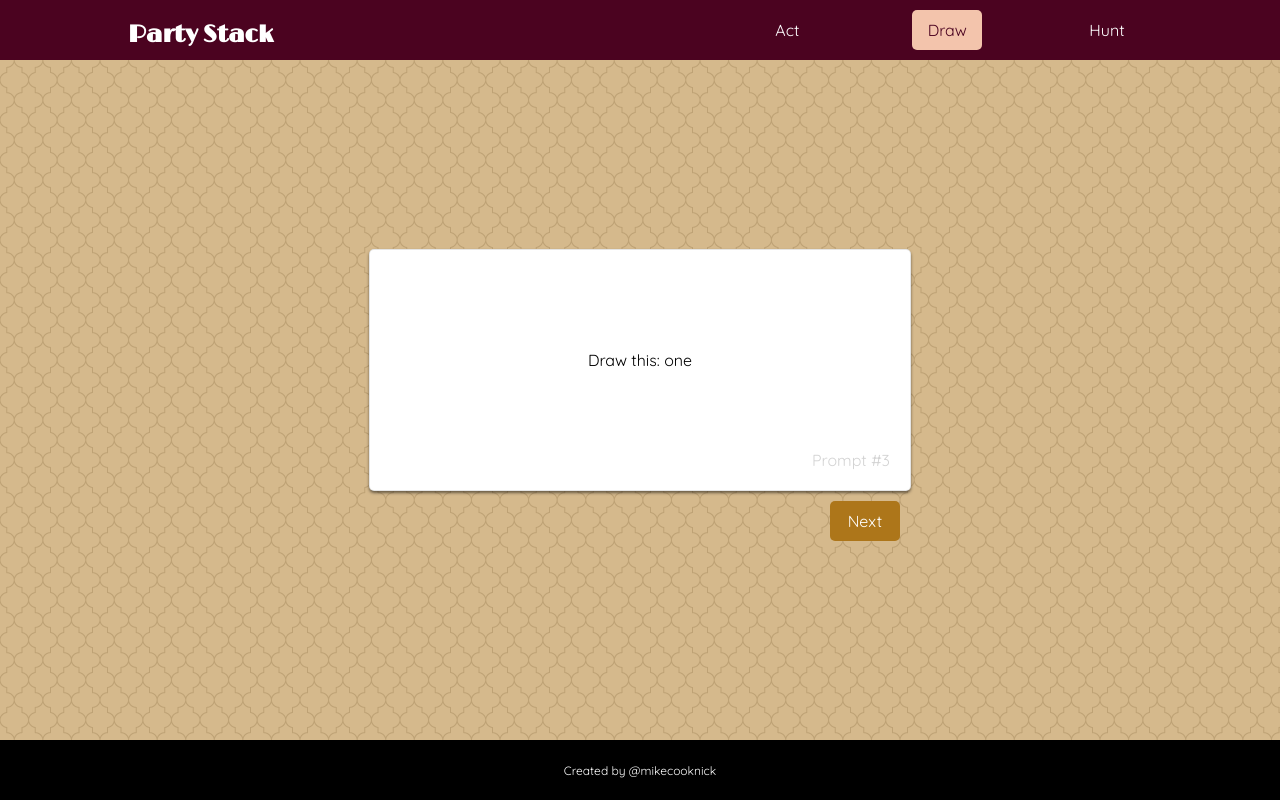
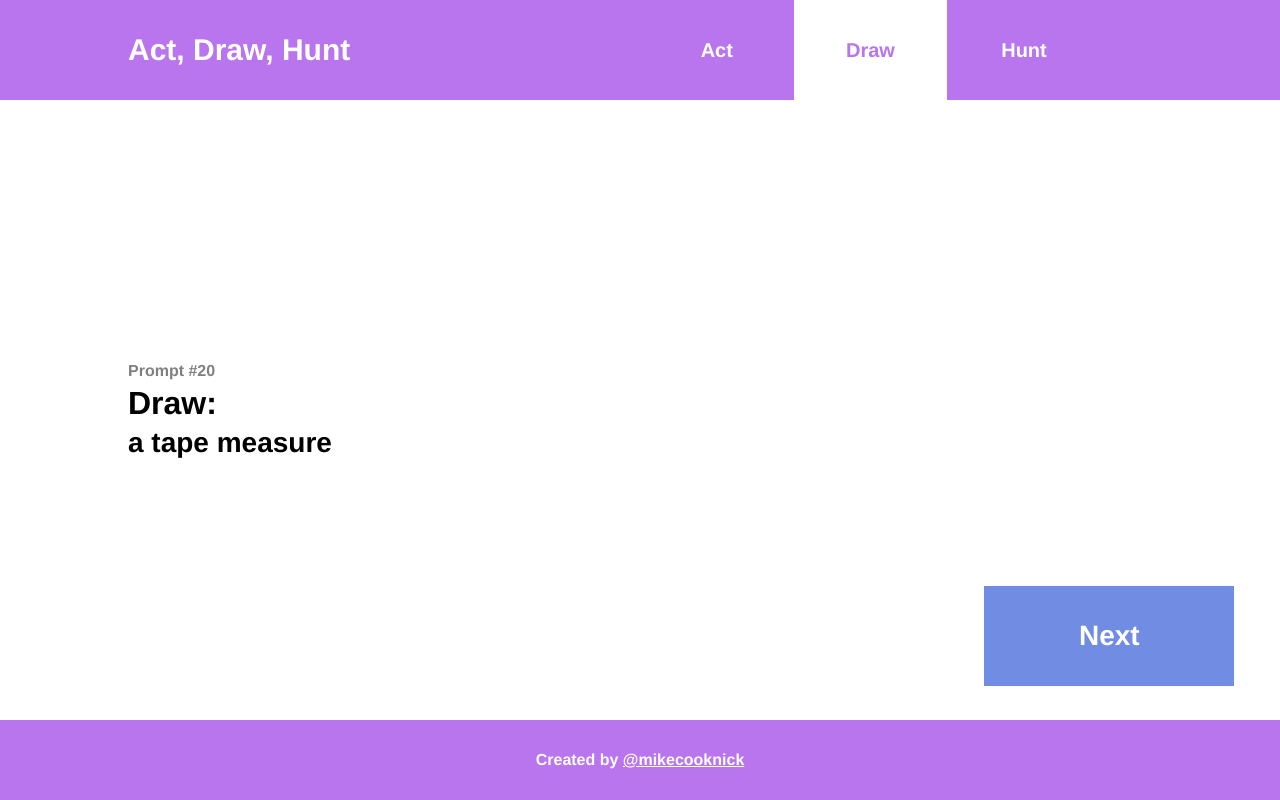
Before and after one commit to Cooknick/card-prompts, a React (Create React App) app: page /draw in a window 1280 px wide. Built offline with nearby package versions, Linux system fonts and the light colour scheme.

Commit message:
simplfied function an style

```diff
--- a/src/App.tsx
+++ b/src/App.tsx
@@ -25,7 +25,7 @@ function App() {
           <Hunt />
         </Route>
         <Route path="/">
-          <Home />
+          <Act />
         </Route>
       </Switch>
     </Router>
--- a/src/components/Deck.tsx
+++ b/src/components/Deck.tsx
@@ -8,55 +8,69 @@ const DeckWrapper = styled.div`
     width: 100%;
     justify-content: center;
     align-items: center;
+    flex-direction: row;
+    height: 100%;
+    background: white;
+    font-weight: bold;
+
+`
+const CardWrapper = styled.div`
+    flex: 2;
+    height: 100%;
+    display: flex;
+    justify-content: center;
+    align-items: left;
+    padding: 0 10%;
+    flex-direction:column;
+`
+const CardCount = styled.div`
+    color: grey;
+`
+const CardHeader = styled.div`
+    font-size: 32px;
+    color: black;
+    margin: 5px 0;
+
+`
+const CardBody = styled.div`
+font-size: 28px;
+    color: black;
+`
+const DeckButtonWrapper = styled.div`
+    flex: 1;
+    height: 100%;
+    display: flex;
     flex-direction: column;
-    height: 100%;
-    background-image: url('/img/hotel-wallpaper.png');
+    justify-content: flex-end;
+    align-items: center;
 `
-
-const ColorOverlay = styled(DeckWrapper)`
-background: rgba(172, 117, 26, 0.5);
-`
-
-const CardWrapper = styled.div`
-    border: 1px solid rgba(0,0,0, 0.1);
-    background: white;
-    border-radius: 5px;
-    box-shadow: 0px 2px 3px rgba(0,0,0, 0.5);
-    min-width: 500px;
-    height: 200px;
-    padding: 20px;
-    text-align:center;
-    display: flex;
-    justify-content: space-between;
-    align-items: center;
-    flex-direction: column;
-`
-
-const CardCount = styled.div`
-    color: lightgrey;
-    align-self: end;
-`
-
-const DeckButtonWrapper = styled.div`
-    display: flex;
-    flex-direction: row;
-    justify-content: end;
-    align-items: end;
-    min-width: 540px;
-`
-const DeckButton = styled(Button)`
-    background: ${colorCodes.gold};
+const DeckButton = styled.div <{ isClicking: boolean }>`
+    background: ${props => props.isClicking ? colorCodes.pink : colorCodes.blue};
     color: white;
     border: none;
     transition: background 100ms;
+    height: 100px;
+    min-width: 250px;
+    font-size: 28px;
+    display: flex;
+    justify-content: center;
+    align-items: center;
+    cursor: pointer;
+    margin-bottom: 10%;
 
     :hover {
-        background: ${colorCodes.red};
+        color: black;
     }
 `
 
-const Deck: FC<{ list: string[] }> = ({ list }) => {
+const includedValue = (array: number[], item: number) => {
+    return array.indexOf(item) > -1
+}
+
+const Deck: FC<{ list: string[], prompt: string }> = ({ list, prompt }) => {
+    const [deckHistory, setDeckHistory] = useState<number[]>([])
     const [card, setCard] = useState<string>('')
+    const [clicking, isClicking] = useState<boolean>(false)
     const [randNumber, setRandNumber] = useState<number>(0);
 
     useEffect(() => {
@@ -64,14 +78,19 @@ const Deck: FC<{ list: string[] }> = ({ list }) => {
     }, [])
 
     const generateNearlyRandomNumber = () => {
+        if (deckHistory.length === (list.length - 1)) {
+            setDeckHistory([])
+        }
+
         const newRandNumber: number = Math.floor(Math.random() * list.length)
 
-        if (newRandNumber === randNumber) {
+        if (newRandNumber === randNumber || includedValue(deckHistory, newRandNumber)) {
             generateNearlyRandomNumber()
             return;
         }
 
         setRandNumber(newRandNumber)
+        setDeckHistory(prev => [...prev, newRandNumber])
     }
 
     const generateCard = () => {
@@ -79,34 +98,29 @@ const Deck: FC<{ list: string[] }> = ({ list }) => {
         setCard(list[randNumber])
     }
 
+    const clickButton = () => {
+        isClicking(!clicking);
+        generateCard();
+    }
+
     return (
         <DeckWrapper>
-            <ColorOverlay>
-                <div>
             <CardWrapper>
-                        <div />
-                        <div>
-                            {card}
-                        </div>
                 <CardCount>
                     Prompt #{randNumber + 1}
                 </CardCount>
+                <CardHeader>
+                    {prompt}
+                </CardHeader>
+                <CardBody>
+                    {card}
+                </CardBody>
             </CardWrapper>
-                </div>
             <DeckButtonWrapper>
-                    <DeckButton onClick={() => generateCard()}>Next</DeckButton>
+                <DeckButton isClicking={clicking} onClick={() => clickButton()}>Next</DeckButton>
             </DeckButtonWrapper>
-            </ColorOverlay>
         </DeckWrapper>
     )
 }
 
 export default Deck
-
-// const [card, setCard] = useState<string>('')
-// setCard(list[randomNumber])
-
-   // const generateCard = () => {
-    //     const randomNumber: number = Math.floor(Math.random() * list.length)
-    //     setCard(list[randomNumber])
-    // }
--- a/src/components/Footer.tsx
+++ b/src/components/Footer.tsx
@@ -4,17 +4,18 @@ import { colorCodes } from '../constants';
 const FooterWrapper = styled.div`
 color: white;
 bottom: 0px;
-background: black;
+background: ${colorCodes.pink};
 text-align: center;
-font-size: 12px;
-height: 60px;
+font-size: 16px;
+height: 80px;
 width: 100%;
 display: flex;
 justify-content: center;
 align-items: center;
 
     a {
-        color: white
+        color: white;
+        text-decoration: underline;
     }
 `
 const Footer = () => (
--- a/src/components/Header.tsx
+++ b/src/components/Header.tsx
@@ -1,5 +1,5 @@
 import React from 'react';
-import { Link, useLocation, useParams, useRouteMatch } from 'react-router-dom';
+import { Link, useHistory, useLocation, useParams, useRouteMatch } from 'react-router-dom';
 import styled from 'styled-components';
 
 import { colorCodes, pageNames } from '../constants';
@@ -9,65 +9,65 @@ const HeaderWrapper = styled.div`
     width: 100%;
     display: flex;
     flex-direction: row;
-    height: 60px;
+    height: 100px;
+    font-size: 20px;
     padding: 0 10%;
     box-sizing: border-box;
     justify-content: space-between;
-    background: ${colorCodes.red};
+    background: ${colorCodes.pink};
+    align-items: center;
 
     a {
         color: white;
     }
 `
 
-const HeaderButton = styled(Button) <{ active: boolean }>`
-    border: none;
-    background: ${props => props.active ? colorCodes.rose : 'none'};
-    color: ${props => props.active ? colorCodes.red : 'white'};
+const HeaderButton = styled.div <{ active: boolean }>`
+    height: 100%;
+    background: ${props => props.active ? 'white' : 'none'};
+    color: ${props => props.active ? colorCodes.pink : 'white'};
+    width: 30%;
+    align-items: center;
+    display:flex;
+    justify-content:center;
+    cursor: pointer;
 
     :hover {
-        background: ${colorCodes.rose};
-        border-color: ${colorCodes.rose};
-        color: black;
+        background: white;
+        color: ${colorCodes.pink};
     }
 `
 
 const HeaderButtonsWrapper = styled.div`
     display: flex;
     flex-direction: row;
-    color: ${colorCodes.red};
-    width: 40%;
-    justify-content: space-between;
+    height: 100%;
+    width: 50%;
 `
 
 const Header = () => {
     const location = useLocation();
+    const history = useHistory();
 
     const route = location.pathname || ''
 
     return (
         <HeaderWrapper>
             <div>
-                <Link to="/">
-                    <h2>Party Stack</h2>
+                <Link to="/act">
+                    <h2>Act, Draw, Hunt</h2>
                 </Link>
             </div>
             <HeaderButtonsWrapper>
-                <Link to="/act">
-                    <HeaderButton active={route === `/${pageNames.act}`}>
+                <HeaderButton onClick={() => history.push('/act')} active={route === `/${pageNames.act}` || route === '/'}>
                     Act
                 </HeaderButton>
-                </Link>
-                <Link to="/draw">
-                    <HeaderButton active={route === `/${pageNames.draw}`}>
+                <HeaderButton onClick={() => history.push('/draw')} active={route === `/${pageNames.draw}`}>
                     Draw
                 </HeaderButton>
-                </Link>
-                <Link to="/hunt">
-                    <HeaderButton active={route === `/${pageNames.hunt}`}>
+                <HeaderButton onClick={() => history.push('/hunt')} active={route === `/${pageNames.hunt}`}>
                     Hunt
                 </HeaderButton>
-                </Link>
             </HeaderButtonsWrapper>
         </HeaderWrapper>
     )
--- a/src/constants.ts
+++ b/src/constants.ts
@@ -4,6 +4,8 @@ export const colorCodes = {
     grey: '#71726B',
     pale: '#F2ECD3',
     rose: '#F3C4AC',
+    blue: '#718DE3',
+    pink: '#B875ED',
 }
 
 export const pageNames = {
--- a/src/index.css
+++ b/src/index.css
@@ -1,10 +1,11 @@
 body {
   margin: 0px;
   padding: 0px;
-  font-family: 'Quicksand', sans-serif;
+  font-family: 'Helvetica Neue', sans-serif;
+  font-weight: bold;
 }
 h1, h2, h3 {
-  font-family: 'Limelight', cursive;
+  font-family: 'Helvetica Neue', sans-serif;;
 }
 a {
   text-decoration: none;
--- a/src/lists/act.json
+++ b/src/lists/act.json
@@ -1,5 +1,21 @@
 [
-    "Act Out: one",
-    "Act Out: two",
-    "Act Out: three"
+    "a cat",
+    "a dog",
+    "a strike",
+    "bobbing for apples",
+    "selling a car",
+    "a house",
+    "armchair quarterback",
+    "winning a contest",
+    "taking a train",
+    "walking a dog",
+    "mailing a package",
+    "taking a cruise",
+    "being president",
+    "a record player",
+    "new years eve",
+    "the moon",
+    "changing a tire",
+    "paiting your nails",
+    "dinosaur"
 ]
--- a/src/lists/draw.json
+++ b/src/lists/draw.json
@@ -1,5 +1,22 @@
 [
-    "Draw this: one",
-    "Draw this: two",
-    "Draw this: three"
+    "a tape measure",
+    "pencil sharpener",
+    "cats",
+    "a barrel",
+    "dinner",
+    "a zoo",
+    "George Washington",
+    "a forrest",
+    "white water rafting",
+    "smelly socks",
+    "new years eve",
+    "planet Mars",
+    "changing a tire",
+    "paiting your nails",
+    "disco",
+    "thanksgiving",
+    "a parade",
+    "a hoodie",
+    "mom jeans",
+    "dinosaur"
 ]
--- a/src/lists/hunt.json
+++ b/src/lists/hunt.json
@@ -1,5 +1,22 @@
 [
-    "Find this: one",
-    "Find this: two",
-    "Find this: three"
+    "something purple",
+    "cheese",
+    "a bill of sale",
+    "a holiday decoration",
+    "a card",
+    "something living",
+    "something fluffy",
+    "something wooden",
+    "a family photo",
+    "something that takes batteries",
+    "something broken",
+    "something in a foreign language",
+    "something used for breakfase",
+    "leftovers",
+    "outdated tech",
+    "something expired",
+    "seasonal clothing",
+    "a stuffed animal",
+    "outdated fasion",
+    "a calculator"
 ]
--- a/src/pages/Act.tsx
+++ b/src/pages/Act.tsx
@@ -5,7 +5,7 @@ import list from '../lists/act.json'
 
 const Act = () => (
     <Page>
-        <Deck list={list} />
+        <Deck list={list} prompt="Act Out:" />
     </Page>
 )
 
--- a/src/pages/Draw.tsx
+++ b/src/pages/Draw.tsx
@@ -6,7 +6,7 @@ import list from '../lists/draw.json'
 const Draw = () => {
     return (
         <Page>
-            <Deck list={list} />
+            <Deck list={list} prompt="Draw: " />
         </Page>
     )
 }
--- a/src/pages/Hunt.tsx
+++ b/src/pages/Hunt.tsx
@@ -6,7 +6,7 @@ import list from '../lists/hunt.json'
 const Hunt = () => {
     return (
         <Page>
-            <Deck list={list} />
+            <Deck list={list} prompt="Go Find: " />
         </Page>
     )
 }
```
Lines whose indentation alone changed are shown as unchanged.
